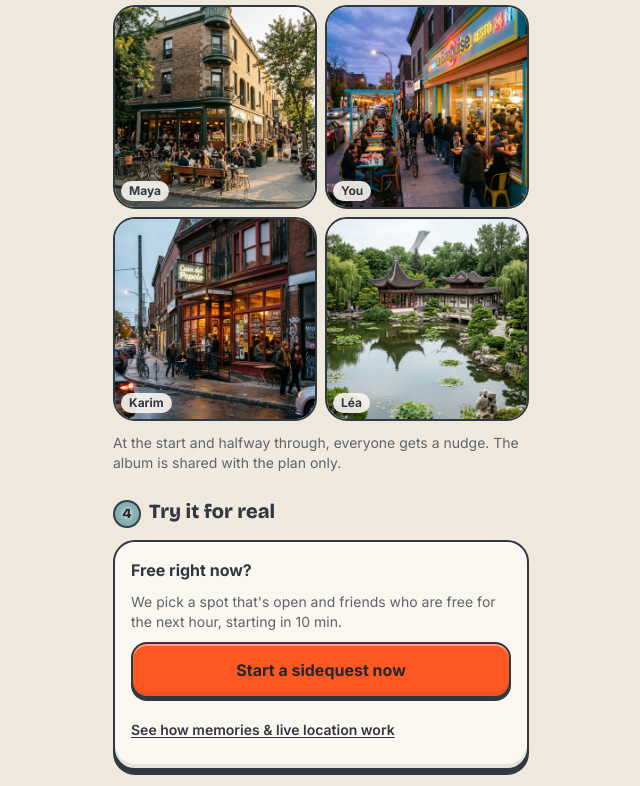
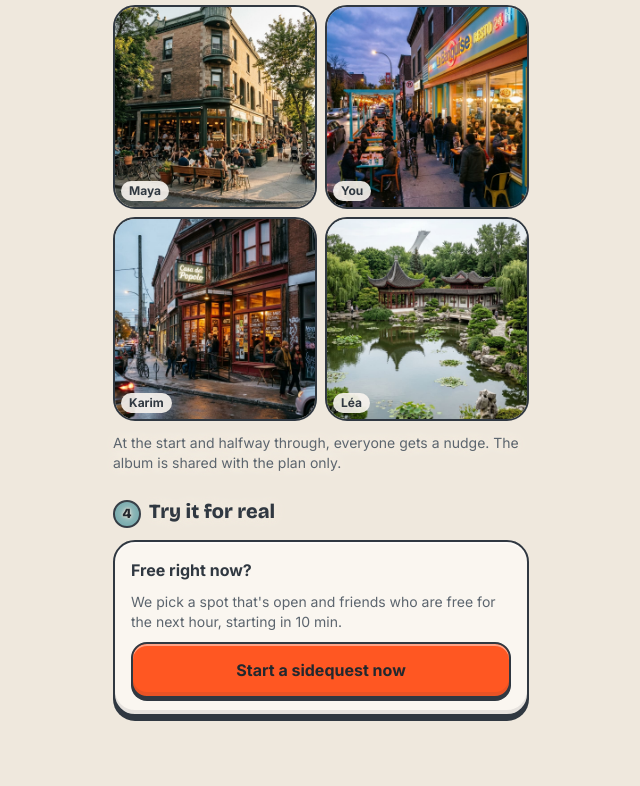
Before and after one commit to Al-HelouAnthony/Sidequest, a Next.js app: page /plans/preview in a window 1280 px wide. Shown: the part 850-1636 px from the top of the page, without its empty margins (319-959 px from the left). After the commit the page ends 1582 px from the top, so only its background shows below. Built offline with nearby package versions, Linux system fonts and the light colour scheme.

Commit message:
fix(plans): no self-link to the preview on the preview page

```diff
--- a/components/plans/FeaturePreview.jsx
+++ b/components/plans/FeaturePreview.jsx
@@ -117,7 +117,7 @@ export function FeaturePreview() {
         </Step>
 
         <Step step="4" title="Try it for real">
-          <StartNow />
+          <StartNow showPreviewLink={false} />
         </Step>
       </main>
     </>
--- a/components/plans/MyPlans.jsx
+++ b/components/plans/MyPlans.jsx
@@ -172,8 +172,9 @@ function PlanRow({ plan, meId }) {
 /**
  * "Start a sidequest now": POST /api/plans/now picks one of our places + friends free for an hour starting
  * in ~10 min and creates a real plan (friends get the invite). Live location + memory photos work right away.
+ * @param {{ showPreviewLink?: boolean }} props  false on the preview page itself
  */
-export function StartNow() {
+export function StartNow({ showPreviewLink = true }) {
   const router = useRouter();
   const [busy, setBusy] = useState(false);
   const [error, setError] = useState(/** @type {string | null} */ (null));
@@ -210,9 +211,11 @@ export function StartNow() {
           {error}
         </p>
       )}
-      <Link href="/plans/preview" className={cn("inline-flex min-h-11 items-center text-sm font-semibold underline underline-offset-2", focusRing)}>
-        See how memories &amp; live location work
-      </Link>
+      {showPreviewLink && (
+        <Link href="/plans/preview" className={cn("inline-flex min-h-11 items-center text-sm font-semibold underline underline-offset-2", focusRing)}>
+          See how memories &amp; live location work
+        </Link>
+      )}
     </section>
   );
 }
```
